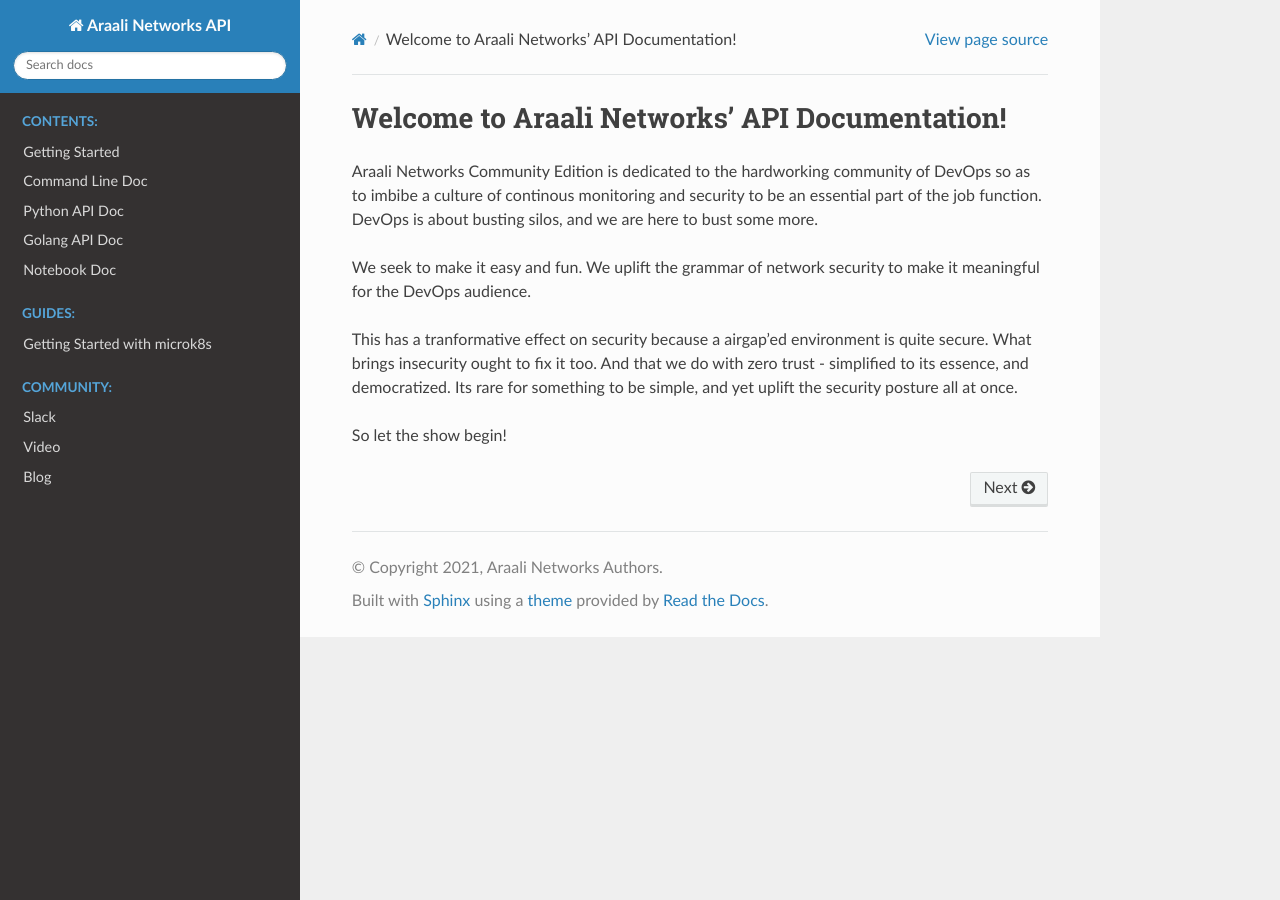
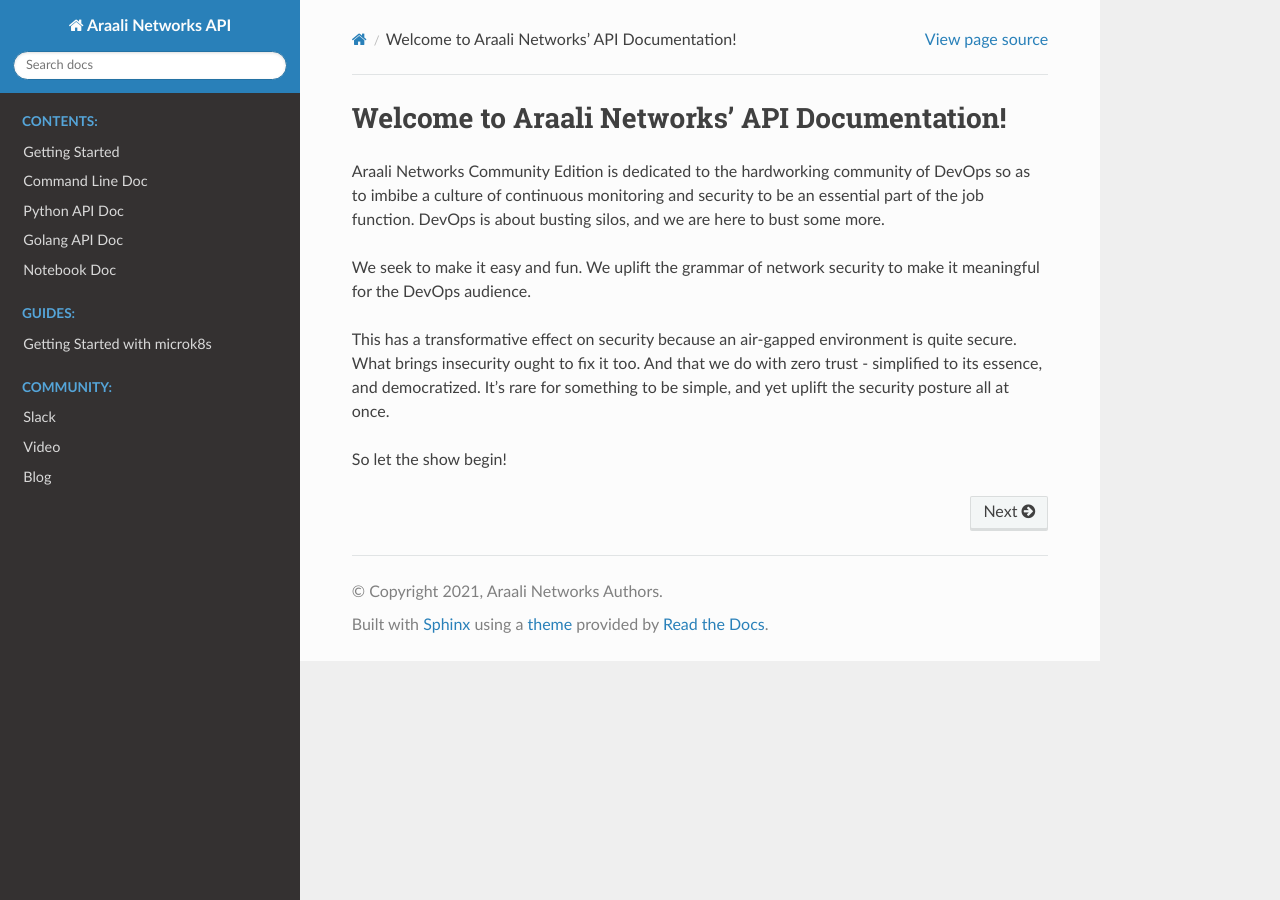
Before and after one commit to araalinetworks/api, a Sphinx documentation site: the page built from doc/source/index.rst, in a window 1280 px wide. Built offline with Sphinx 7.4.7 and the Read the Docs theme 2.0.0, drawn with Linux system fonts in a browser that asks for light colours.

Commit message:
spell checks

```diff
--- a/doc/source/index.rst
+++ b/doc/source/index.rst
@@ -6,16 +6,16 @@
 Welcome to Araali Networks' API Documentation!
 ==============================================
 Araali Networks Community Edition is dedicated to the hardworking community of
-DevOps so as to imbibe a culture of continous monitoring and security to be an
+DevOps so as to imbibe a culture of continuous monitoring and security to be an
 essential part of the job function. DevOps is about busting silos, and we are
 here to bust some more.
 
 We seek to make it easy and fun. We uplift the grammar of network security to
 make it meaningful for the DevOps audience.
 
-This has a tranformative effect on security because a airgap'ed environment is
-quite secure. What brings insecurity ought to fix it too. And that we do with
-zero trust - simplified to its essence, and democratized. Its rare for
+This has a transformative effect on security because an air-gapped environment
+is quite secure. What brings insecurity ought to fix it too. And that we do
+with zero trust - simplified to its essence, and democratized. It's rare for
 something to be simple, and yet uplift the security posture all at once.
 
 So let the show begin!
```
Also changed, not shown: doc/source/community.rst (+1 -0 lines).
